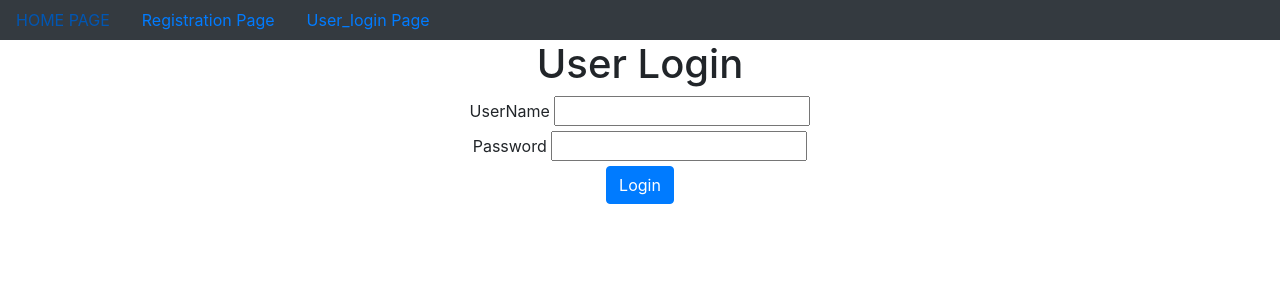
After one commit to BaisaliDas/UserRegistration, a Django app: page /user_login/ in a window 1280 px wide. The commit adds this page. Shown: the top 300 px of the page. Run offline with Django 5.2, Linux system fonts and the light colour scheme.

Commit message:
login commit

```diff
--- a/UserResgistration/urls.py
+++ b/UserResgistration/urls.py
@@ -22,5 +22,7 @@ from users.views import *
 
 urlpatterns = [
     path('admin/', admin.site.urls),
-    path('registration/',registration,name='registration')
+    path('registration/',registration,name='registration'),
+    path('home/',home,name='home'),
+    path('user_login/',user_login,name='user_login'),
 ]+static(settings.MEDIA_URL, document_root=settings.MEDIA_ROOT)
--- a/templates/dummy.html
+++ b/templates/dummy.html
@@ -3,9 +3,24 @@
 <head>
     <meta charset="UTF-8">
     <meta name="viewport" content="width=device-width, initial-scale=1.0">
-    <title>Document</title>
+
+    <link rel="stylesheet" href="https://cdn.jsdelivr.net/npm/bootstrap@4.6.2/dist/css/bootstrap.min.css" integrity="sha384-xOolHFLEh07PJGoPkLv1IbcEPTNtaed2xpHsD9ESMhqIYd0nLMwNLD69Npy4HI+N" crossorigin="anonymous">
+
+    {% block title %}
+        <title>Hello, world!</title>
+    {% endblock %}
 </head>
 <body>
+    <nav class="nav bg-dark">
+        <a href="{% url 'home' %}" class="nav-link">HOME PAGE</a>
+        <a href="{% url 'registration' %}" class="nav-link">Registration Page</a>
+        <a href="{% url 'user_login' %}" class="nav-link">User_login Page</a>
+    </nav>
+    <script src="https://cdn.jsdelivr.net/npm/jquery@3.5.1/dist/jquery.slim.min.js" integrity="sha384-DfXdz2htPH0lsSSs5nCTpuj/zy4C+OGpamoFVy38MVBnE+IbbVYUew+OrCXaRkfj" crossorigin="anonymous"></script>
+    <script src="https://cdn.jsdelivr.net/npm/bootstrap@4.6.2/dist/js/bootstrap.bundle.min.js" integrity="sha384-Fy6S3B9q64WdZWQUiU+q4/2Lc9npb8tCaSX9FK7E8HnRr0Jz8D6OP9dO5Vg3Q9ct" crossorigin="anonymous"></script>
 
+    {% block body_block  %}
+
+    {% endblock %}
 </body>
 </html>
--- /dev/null
+++ b/templates/userLogin.html
@@ -0,0 +1,23 @@
+{% extends 'dummy.html' %}
+
+{% block title %}
+    <title>User Login Page</title>
+{% endblock %}
+
+{% block body_block %}
+<center>
+    <h1>
+        User Login
+    </h1>
+    <form method="POST">
+        {% csrf_token %}
+        <label for="un">UserName</label>
+        <input type="text" name="un" id="un"> <br>
+
+        <label for="pw">Password</label>
+        <input type="password" name="pw" id="pw"> <br>
+
+        <input type="submit" value="Login" class="btn btn-primary">
+    </form>
+</center>
+{% endblock %}
--- a/users/views.py
+++ b/users/views.py
@@ -1,9 +1,15 @@
 from django.shortcuts import render
-from django.http import HttpResponse
+from django.http import HttpResponse,HttpResponseRedirect
 
 # Create your views here.
 from users.forms import *
 from django.core.mail import send_mail
+from django.contrib.auth import authenticate,login
+
+from django.urls import reverse
+
+
+
 
 def registration(request):
     UFDO=UserForm()
@@ -36,3 +42,29 @@ def registration(request):
             return HttpResponse('Not Valid')
 
     return render(request,'registration.html',d)
+
+#login -----
+def home(request):
+    if request.session.get('username'):
+        username=request.session.get('username')
+        d={'username':username}
+        return render(request,'home.html',d)
+    return render(request,'home.html')
+
+def user_login(request):
+    if request.method=='POST':
+        username=request.POST['un']
+        password=request.POST['pw']
+        AUO=authenticate(username=username,password=password)
+        if AUO and AUO.is_active:
+            """
+            check
+            if it is active user then it is authorized or else invalid credentials.
+            AUO : User object
+            """
+            login(request,AUO)
+            request.session['username']=username
+            return HttpResponseRedirect(reverse('home'))
+        else:
+            return HttpResponse('Invalid Credentials')
+    return render(request,'userLogin.html')
```
Also changed, not shown: templates/home.html (+16 -10 lines), templates/registration.html (+5 -2 lines), db.sqlite3, media/PP/WhatsApp_Image_2023-06-04_at_22.01.06.jpg (added).
